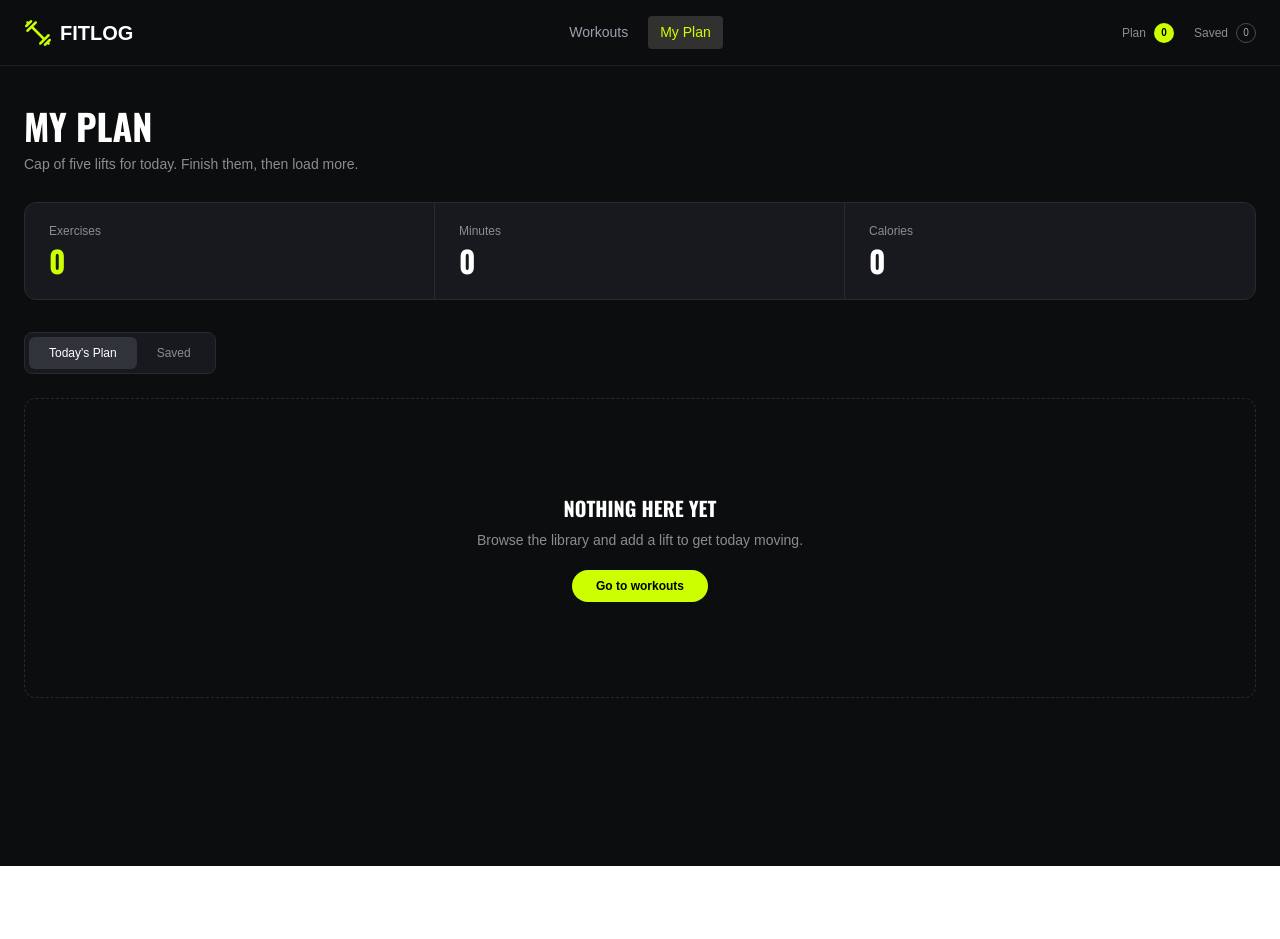
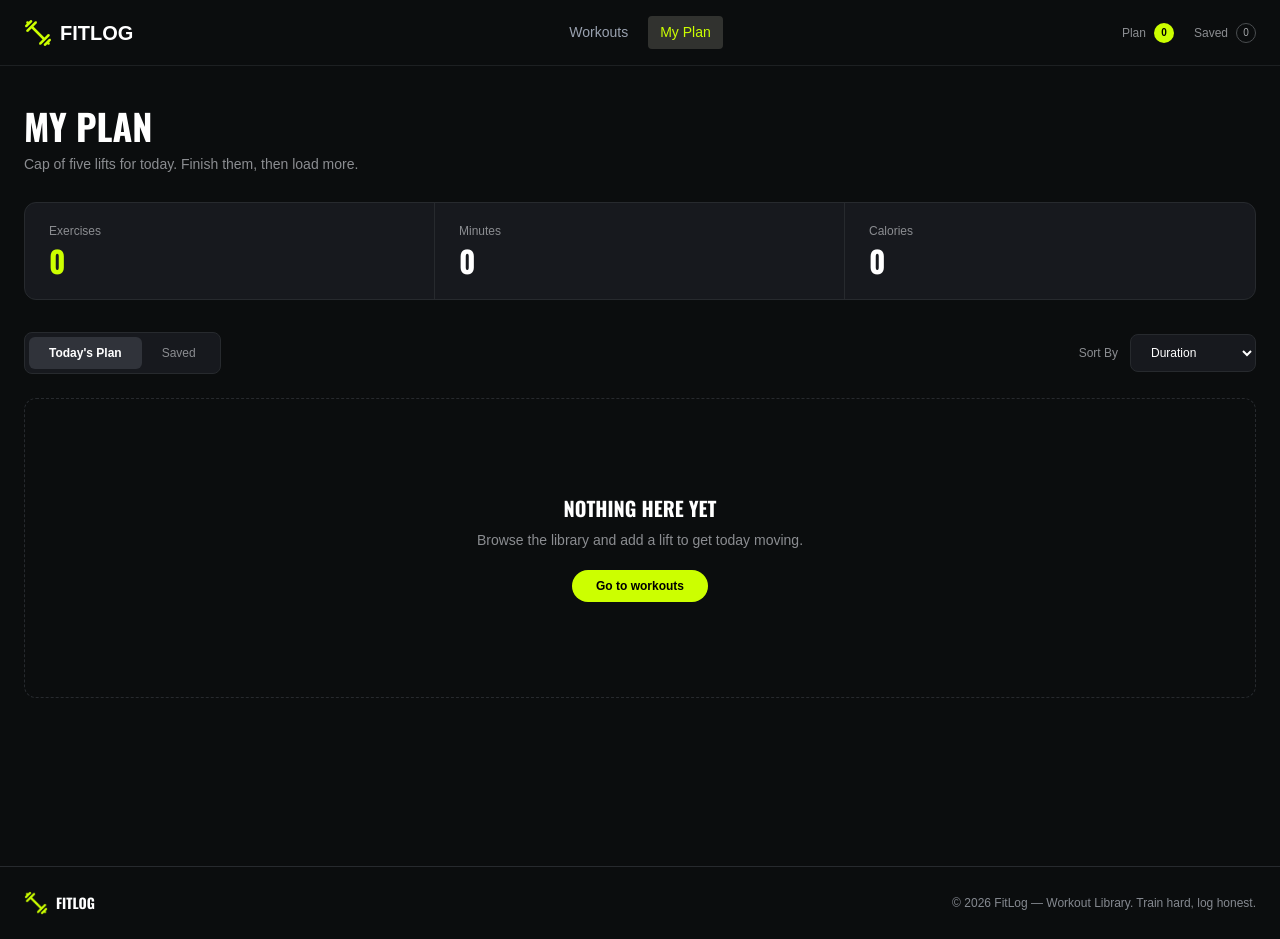
Before and after one commit to Afia611/fit-log, a Next.js app: page /my-plan in a window 1280 px wide. Before the commit the page ends 866 px from the top, so only its background shows below. Built offline with nearby package versions, Linux system fonts and the light colour scheme.

Commit message:
added footer nd UI improvements

```diff
--- a/src/app/layout.tsx
+++ b/src/app/layout.tsx
@@ -5,6 +5,7 @@ import "./globals.css";
 import WorkoutProvider from "@/context/WorkoutContext";
 import { ToastContainer } from "react-toastify";
 import "react-toastify/dist/ReactToastify.css";
+import Footer from "@/components/shared/Footer";
 
 const oswald = Oswald({
   subsets: ["latin"],
@@ -28,6 +29,8 @@ export default function RootLayout({
           <Navbar />
           {children}
 
+          <Footer />
+
           <ToastContainer
             position="top-right"
             autoClose={2000}
--- /dev/null
+++ b/src/app/loading.tsx
@@ -0,0 +1,13 @@
+const Loading = () => {
+  return (
+    <main className="min-h-screen bg-[#0B0D0E] text-white">
+      <div className="flex min-h-[400px] items-center justify-center">
+        <p className="text-sm text-[#9B9DA1]">
+          Loading workouts...
+        </p>
+      </div>
+    </main>
+  );
+};
+
+export default Loading;
--- a/src/app/my-plan/page.tsx
+++ b/src/app/my-plan/page.tsx
@@ -2,12 +2,18 @@
 
 import { useContext, useState } from "react";
 import Link from "next/link";
+
 import { WorkoutContext } from "@/context/WorkoutContext";
 import PlanWorkoutCard from "@/components/shared/PlanWorkoutCard";
 
 const MyPlanPage = () => {
   const workoutContext = useContext(WorkoutContext);
+
   const [activeTab, setActiveTab] = useState<"plan" | "saved">("plan");
+
+  const [sortOrder, setSortOrder] = useState<
+    "default" | "shortest" | "longest"
+  >("default");
 
   if (!workoutContext) {
     return null;
@@ -15,6 +21,7 @@ const MyPlanPage = () => {
 
   const { plan, saved } = workoutContext;
 
+  // Calculate Today's Plan metrics
   const totalMinutes = plan.reduce(
     (total, workout) => total + workout.duration,
     0
@@ -25,12 +32,25 @@ const MyPlanPage = () => {
     0
   );
 
+  // Choose workouts based on the active tab
   const activeWorkouts = activeTab === "plan" ? plan : saved;
+
+  // Sort a copy so the original Context state is not changed
+  const sortedWorkouts = [...activeWorkouts].sort((a, b) => {
+    if (sortOrder === "shortest") {
+      return a.duration - b.duration;
+    }
+
+    if (sortOrder === "longest") {
+      return b.duration - a.duration;
+    }
+
+    return 0;
+  });
 
   return (
     <main className="min-h-screen bg-[#0B0D0E] text-white">
       <section className="mx-auto max-w-7xl px-4 py-8 sm:px-6 sm:py-10">
-
         {/* Page Heading */}
         <div>
           <h1 className="font-[family-name:var(--font-oswald)] text-3xl font-bold uppercase sm:text-4xl">
@@ -44,48 +64,44 @@ const MyPlanPage = () => {
 
         {/* Metrics Summary */}
         <div className="mt-7 grid grid-cols-1 overflow-hidden rounded-xl border border-[#272A2E] bg-[#17191E] sm:grid-cols-3">
-
+          {/* Exercises */}
           <div className="px-6 py-5 sm:border-r sm:border-[#272A2E]">
-            <p className="text-xs text-[#8B8D91]">
-              Exercises
-            </p>
+            <p className="text-xs text-[#8B8D91]">Exercises</p>
 
             <p className="mt-1 font-[family-name:var(--font-oswald)] text-3xl font-bold text-[#CCFF00]">
               {plan.length}
             </p>
           </div>
 
+          {/* Minutes */}
           <div className="border-t border-[#272A2E] px-6 py-5 sm:border-r sm:border-t-0">
-            <p className="text-xs text-[#8B8D91]">
-              Minutes
-            </p>
+            <p className="text-xs text-[#8B8D91]">Minutes</p>
 
             <p className="mt-1 font-[family-name:var(--font-oswald)] text-3xl font-bold">
               {totalMinutes}
             </p>
           </div>
 
+          {/* Calories */}
           <div className="border-t border-[#272A2E] px-6 py-5 sm:border-t-0">
-            <p className="text-xs text-[#8B8D91]">
-              Calories
-            </p>
+            <p className="text-xs text-[#8B8D91]">Calories</p>
 
             <p className="mt-1 font-[family-name:var(--font-oswald)] text-3xl font-bold">
               {totalCalories}
             </p>
           </div>
-
         </div>
 
+        {/* Tabs and Sort */}
+        <div className="mt-8 flex flex-col gap-4 sm:flex-row sm:items-center sm:justify-between">
           {/* Tabs */}
-        <div className="mt-8 flex">
+          <div className="flex">
             <div className="flex rounded-lg border border-[#272A2E] bg-[#17191E] p-1">
-
               <button
                 onClick={() => setActiveTab("plan")}
                 className={`rounded-md px-5 py-2 text-xs transition ${
                   activeTab === "plan"
-                  ? "bg-[#30333A] text-white"
+                    ? "bg-[#30333A] font-semibold text-white"
                     : "text-[#8B8D91]"
                 }`}
               >
@@ -96,19 +112,42 @@ const MyPlanPage = () => {
                 onClick={() => setActiveTab("saved")}
                 className={`rounded-md px-5 py-2 text-xs transition ${
                   activeTab === "saved"
-                  ? "bg-[#30333A] text-white"
+                    ? "bg-[#30333A] font-semibold text-white"
                     : "text-[#8B8D91]"
                 }`}
               >
                 Saved
               </button>
+            </div>
+          </div>
 
+          {/* Sort */}
+          <div className="flex items-center gap-3">
+            <span className="text-xs text-[#8B8D91]">Sort By</span>
+
+            <select
+              value={sortOrder}
+              onChange={(event) =>
+                setSortOrder(
+                  event.target.value as
+                    | "default"
+                    | "shortest"
+                    | "longest"
+                )
+              }
+              className="rounded-lg border border-[#272A2E] bg-[#17191E] px-4 py-2.5 text-xs text-white outline-none transition focus:border-[#CCFF00]"
+            >
+              <option value="default">Duration</option>
+              <option value="shortest">Shortest First</option>
+              <option value="longest">Longest First</option>
+            </select>
           </div>
         </div>
 
         {/* Workout Area */}
         <div className="mt-6">
           {activeWorkouts.length === 0 ? (
+            /* Empty State */
             <div className="flex min-h-[300px] flex-col items-center justify-center rounded-xl border border-dashed border-[#272A2E] px-4 text-center">
               <h2 className="font-[family-name:var(--font-oswald)] text-xl font-bold uppercase">
                 NOTHING HERE YET
@@ -126,8 +165,9 @@ const MyPlanPage = () => {
               </Link>
             </div>
           ) : (
+            /* Workout Cards */
             <div className="space-y-4">
-      {activeWorkouts.map((workout) => (
+              {sortedWorkouts.map((workout) => (
                 <PlanWorkoutCard
                   key={workout.id}
                   workout={workout}
@@ -137,7 +177,6 @@ const MyPlanPage = () => {
             </div>
           )}
         </div>
-
       </section>
     </main>
   );
--- /dev/null
+++ b/src/components/shared/Footer.tsx
@@ -0,0 +1,34 @@
+import Image from "next/image";
+
+import logo from "@/assets/logo.png";
+
+const Footer = () => {
+  return (
+    <footer className="border-t border-[#272A2E] bg-[#0B0D0E]">
+      <div className="mx-auto flex max-w-7xl flex-col items-center justify-between gap-4 px-4 py-6 sm:px-6 md:flex-row">
+
+        {/* Brand */}
+        <div className="flex items-center gap-2">
+          <Image
+            src={logo}
+            alt="FitLog logo"
+            width={24}
+            height={24}
+            className="h-6 w-6 object-contain"
+          />
+
+          <span className="font-[family-name:var(--font-oswald)] text-sm font-bold uppercase text-white">
+            FITLOG
+          </span>
+        </div>
+
+        {/* Copyright */}
+        <p className="text-center text-xs text-[#858990] md:text-right">
+          © 2026 FitLog — Workout Library. Train hard, log honest.
+        </p>
+      </div>
+    </footer>
+  );
+};
+
+export default Footer;
--- a/src/components/shared/homepage/Workouts.tsx
+++ b/src/components/shared/homepage/Workouts.tsx
@@ -6,14 +6,13 @@ const Workouts = async () => {
     "https://api.abcz.workers.dev/api/fitlog"
   );
 
-  const workouts = await res.json();
+  const workouts: Workout[] = await res.json();
 
   return (
     <section
       id="library"
       className="mx-auto max-w-7xl px-4 py-10 sm:px-6 sm:py-14"
     >
-      {/* Library Heading */}
       <div className="mb-8">
         <h2 className="font-[family-name:var(--font-oswald)] text-3xl font-bold uppercase text-white sm:text-4xl">
           THE LIBRARY
@@ -24,9 +23,8 @@ const Workouts = async () => {
         </p>
       </div>
 
-      {/* Workout Cards */}
       <div className="grid grid-cols-1 gap-6 md:grid-cols-2 lg:grid-cols-3">
-        {workouts.map((workout: Workout) => (
+        {workouts.map((workout) => (
           <WorkoutCard
             key={workout.id}
             workout={workout}
--- a/src/context/WorkoutContext.tsx
+++ b/src/context/WorkoutContext.tsx
@@ -6,6 +6,7 @@ import { Workout } from "@/types/workout-types";
 type WorkoutContextType = {
   plan: Workout[];
   saved: Workout[];
+  isLoading: boolean;
   addToPlan: (workout: Workout) => boolean;
   saveWorkout: (workout: Workout) => boolean;
   removeFromPlan: (id: number) => void;
@@ -19,8 +20,9 @@ const WorkoutProvider = ({ children }: { children: ReactNode }) => {
   const [plan, setPlan] = useState<Workout[]>([]);
   const [saved, setSaved] = useState<Workout[]>([]);
 
+  const isLoading = false;
+
   const addToPlan = (workout: Workout) => {
-    // Don't allow duplicate workouts
     const alreadyAdded = plan.some(
       (item) => item.id === workout.id
     );
@@ -29,7 +31,6 @@ const WorkoutProvider = ({ children }: { children: ReactNode }) => {
       return false;
     }
 
-    // Maximum 5 workouts
     if (plan.length >= 5) {
       return false;
     }
@@ -70,6 +71,7 @@ const WorkoutProvider = ({ children }: { children: ReactNode }) => {
       value={{
         plan,
         saved,
+        isLoading,
         addToPlan,
         saveWorkout,
         removeFromPlan,
```
Also changed, not shown: src/components/shared/homepage/Banner.tsx (+23 -20 lines). Lines whose indentation alone changed are shown as unchanged.
